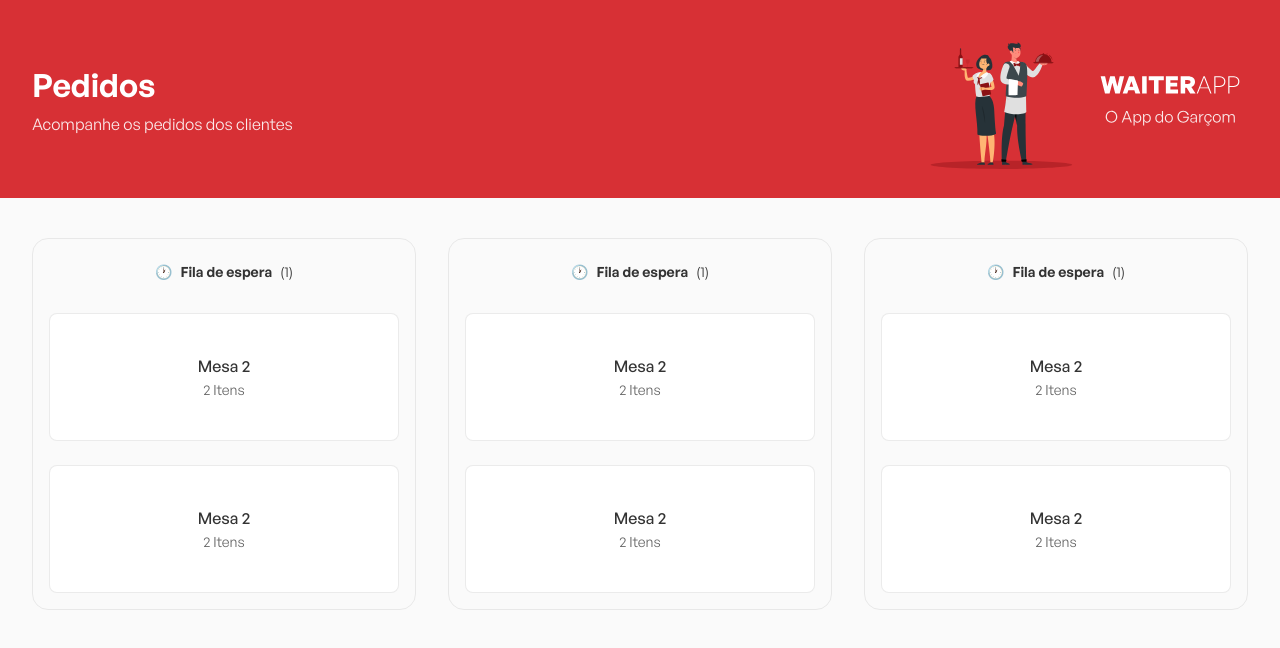
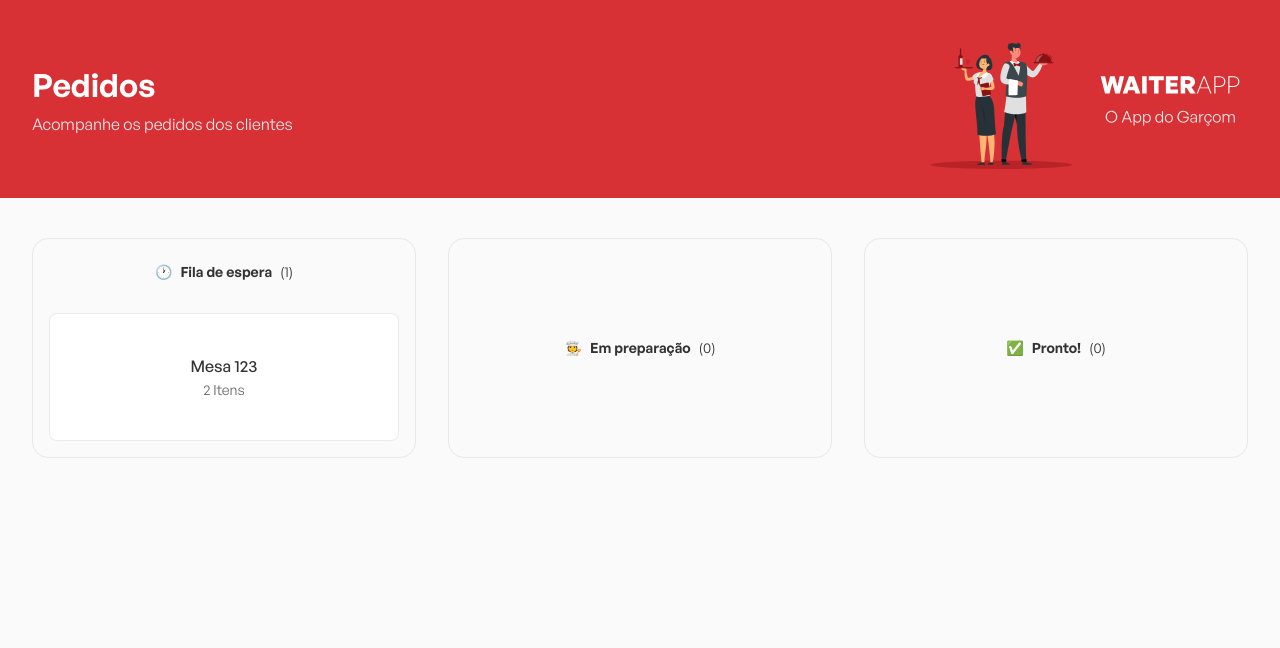
Before and after one commit to joao-hideki/waiterapp-frontend, a React (Vite) app: page / in a window 1280 px wide. Shown: the top 648 px of the page. Built offline with nearby package versions, Linux system fonts and the light colour scheme.

Commit message:
desacoplando o componente Board do Orders, criando o componente OrdersBoard

```diff
--- a/src/components/Orders/index.tsx
+++ b/src/components/Orders/index.tsx
@@ -1,62 +1,53 @@
-import { Board, Container, OrdersContainer } from './styles';
+import { Order } from '../../types/Order';
+import { OrdersBoard } from '../OrdersBoard';
+import { Container } from './styles';
+
+const orders: Order[] = [
+  {
+    _id: '6372e48cbcd195b0d3d0f7f3',
+    table: '123',
+    status: 'WAITING',
+    products: [
+      {
+        product: {
+          name: 'Pizza quatro queijos',
+          imagePath: '1668472896991-quatro-queijos.png',
+          price: 40,
+        },
+        quantity: 3,
+        _id: '6372e48cbcd195b0d3d0f7f4'
+      },
+      {
+        product: {
+          name: 'Coca cola',
+          imagePath: '1668473462705-coca-cola.png',
+          price: 7,
+        },
+        quantity: 2,
+        _id: '6372e48cbcd195b0d3d0f7f5'
+      }
+    ],
+  }
+];
 
 export function Orders() {
   return(
     <Container>
-      <Board>
-        <header>
-          <span>🕐</span>
-          <strong>Fila de espera</strong>
-          <span>(1)</span>
-        </header>
-
-        <OrdersContainer>
-          <button type='button'>
-            <strong>Mesa 2</strong>
-            <span>2 Itens</span>
-          </button>
-          <button type='button'>
-            <strong>Mesa 2</strong>
-            <span>2 Itens</span>
-          </button>
-        </OrdersContainer>
-      </Board>
-      <Board>
-        <header>
-          <span>🕐</span>
-          <strong>Fila de espera</strong>
-          <span>(1)</span>
-        </header>
-
-        <OrdersContainer>
-          <button type='button'>
-            <strong>Mesa 2</strong>
-            <span>2 Itens</span>
-          </button>
-          <button type='button'>
-            <strong>Mesa 2</strong>
-            <span>2 Itens</span>
-          </button>
-        </OrdersContainer>
-      </Board>
-      <Board>
-        <header>
-          <span>🕐</span>
-          <strong>Fila de espera</strong>
-          <span>(1)</span>
-        </header>
-
-        <OrdersContainer>
-          <button type='button'>
-            <strong>Mesa 2</strong>
-            <span>2 Itens</span>
-          </button>
-          <button type='button'>
-            <strong>Mesa 2</strong>
-            <span>2 Itens</span>
-          </button>
-        </OrdersContainer>
-      </Board>
+      <OrdersBoard
+        icon="🕐"
+        title="Fila de espera"
+        orders={orders}
+      />
+      <OrdersBoard
+        icon="🧑‍🍳"
+        title="Em preparação"
+        orders={[]}
+      />
+      <OrdersBoard
+        icon="✅"
+        title="Pronto!"
+        orders={[]}
+      />
     </Container>
   );
 }
--- a/src/components/Orders/styles.ts
+++ b/src/components/Orders/styles.ts
@@ -7,52 +7,3 @@
   display: flex;
   gap: 32px;
 `;
-export const Board = styled.div`
-  padding: 16px;
-  border: 1px solid rgba(204, 204, 204, 0.4);
-  border-radius: 16px;
-  display: flex;
-  flex-direction: column;
-  align-items: center;
-  flex: 1;
-
-  header {
-    padding: 8px;
-    font-size: 14px;
-    display: flex;
-    align-items: center;
-    gap: 8px;
-  }
-`;
-export const OrdersContainer = styled.div`
-  display: flex;
-  flex-direction: column;
-  width: 100%;
-  margin-top: 24px;
-
-  button {
-    background-color: #fff;
-    border: 1px solid rgba(204, 204, 204, 0.4);
-    height: 128px;
-    border-radius: 8px;
-    width: 100%;
-    display: flex;
-    flex-direction: column;
-    align-items: center;
-    justify-content: center;
-    gap: 4px;
-
-    strong {
-      font-weight: 500;
-    }
-
-    span {
-      font-size: 14px;
-      color: #666;
-    }
-
-    & + button {
-      margin-top: 24px;
-    }
-  }
-`;
--- /dev/null
+++ b/src/components/OrdersBoard/index.tsx
@@ -0,0 +1,31 @@
+import { Order } from '../../types/Order';
+import { Board, OrdersContainer } from './styles';
+
+interface OrdersBoardProps {
+  icon: string;
+  title: string;
+  orders: Order[];
+}
+
+export function OrdersBoard({ icon, title, orders }: OrdersBoardProps) {
+  return(
+    <Board>
+      <header>
+        <span>{icon}</span>
+        <strong>{title}</strong>
+        <span>({orders.length})</span>
+      </header>
+
+      {orders.length > 0 && (
+        <OrdersContainer>
+          {orders.map((order) => (
+            <button type='button' key={order._id}>
+              <strong>Mesa {order.table}</strong>
+              <span>{order.products.length} Itens</span>
+            </button>
+          ))}
+        </OrdersContainer>
+      )}
+    </Board>
+  );
+}
--- /dev/null
+++ b/src/components/OrdersBoard/styles.ts
@@ -0,0 +1,52 @@
+import styled from 'styled-components';
+
+export const Board = styled.div`
+  padding: 16px;
+  border: 1px solid rgba(204, 204, 204, 0.4);
+  border-radius: 16px;
+  display: flex;
+  flex-direction: column;
+  align-items: center;
+  justify-content: center;
+  flex: 1;
+
+  header {
+    padding: 8px;
+    font-size: 14px;
+    display: flex;
+    align-items: center;
+    gap: 8px;
+  }
+`;
+export const OrdersContainer = styled.div`
+  display: flex;
+  flex-direction: column;
+  width: 100%;
+  margin-top: 24px;
+
+  button {
+    background-color: #fff;
+    border: 1px solid rgba(204, 204, 204, 0.4);
+    height: 128px;
+    border-radius: 8px;
+    width: 100%;
+    display: flex;
+    flex-direction: column;
+    align-items: center;
+    justify-content: center;
+    gap: 4px;
+
+    strong {
+      font-weight: 500;
+    }
+
+    span {
+      font-size: 14px;
+      color: #666;
+    }
+
+    & + button {
+      margin-top: 24px;
+    }
+  }
+`;
--- /dev/null
+++ b/src/types/Order.ts
@@ -0,0 +1,14 @@
+export interface Order {
+  _id: string;
+  table: string;
+  status: string;
+  products: {
+    _id: string;
+    quantity: number;
+    product: {
+      name: string;
+      imagePath: string;
+      price: number;
+    }
+  }[]
+}
```
